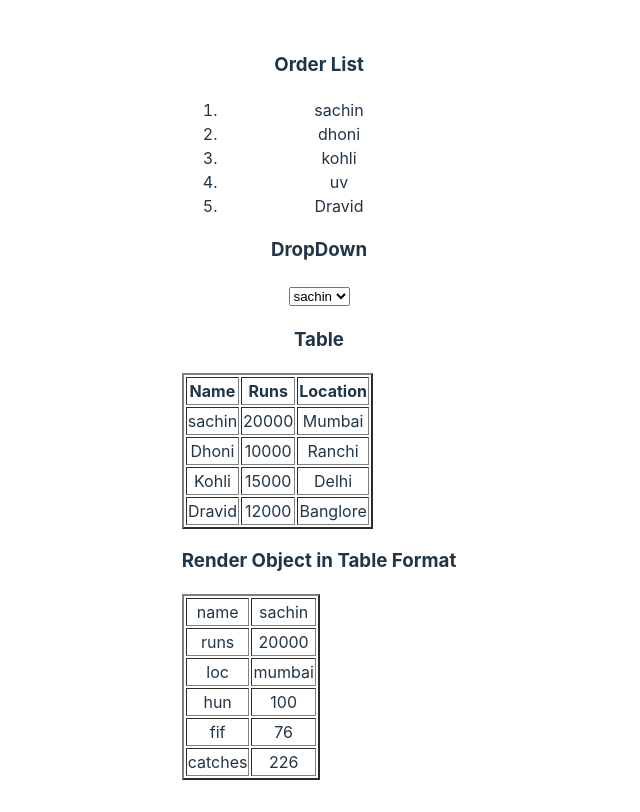
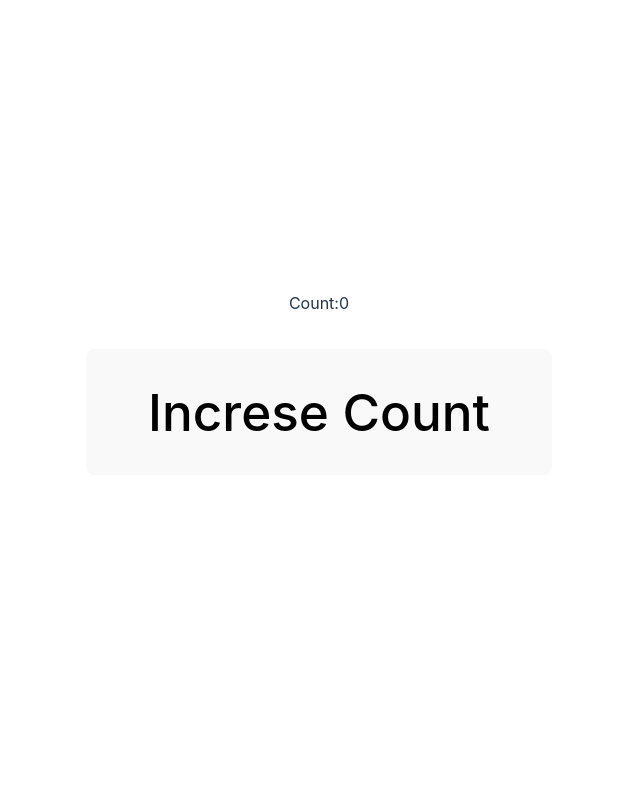
Before and after one commit to omkar-patil-45/react-kit, a React (Vite) app: page / in a window 1280 px wide. Shown: the whole page, without its empty margins (321-961 px from the left). Built offline with nearby package versions, Linux system fonts and the light colour scheme.

Commit message:
componentDidMount

```diff
--- a/src/App.jsx
+++ b/src/App.jsx
@@ -1,5 +1,6 @@
 import "./App.css";
-import KeysList from "./List&Keys/KeysList";
+import Mounting from "./LifeCycleMethods/Mounting";
+// import KeysList from "./List&Keys/KeysList";
 // import A from "./A";
 
 // import ForwardRefA from "./FormData/ForwardRefA";
@@ -26,7 +27,9 @@ function App() {
         <A />
       </myContext.Provider> */}
 
-      <KeysList />
+      {/* <KeysList /> */}
+
+      <Mounting />
     </>
   );
 }
--- /dev/null
+++ b/src/LifeCycleMethods/Mounting.jsx
@@ -0,0 +1,22 @@
+import { useEffect } from "react";
+import { useState } from "react";
+
+const Mounting = () => {
+  const [count, setCount] = useState(0);
+
+  useEffect(() => {
+    document.title = "I Clicked" + count + "Times";
+  });
+  return (
+    <div>
+      Count:{count}
+      <h1>
+        <button onClick={() => setCount((prev) => prev + 1)}>
+          Increse Count
+        </button>
+      </h1>
+    </div>
+  );
+};
+
+export default Mounting;
--- a/src/List&Keys/KeysList.jsx
+++ b/src/List&Keys/KeysList.jsx
@@ -72,12 +72,17 @@ const KeysList = () => {
       <h3>Render Object in Table Format</h3>
       <table border="2px">
         <tbody>
-          {Object.keys(playerObj).map((v, i) => (         //Object.keys (playerObj) all keys are converted into array
-            <tr key={"tr" + i}>
-              <td>{v}</td>
-              <td>{playerObj[v]}</td>
-            </tr>
-          ))}
+          {Object.keys(playerObj).map(
+            (
+              v,
+              i //Object.keys (playerObj) all keys are converted into array
+            ) => (
+              <tr key={"tr" + i}>
+                <td>{v}</td>
+                <td>{playerObj[v]}</td>
+              </tr>
+            )
+          )}
         </tbody>
       </table>
     </div>
```
